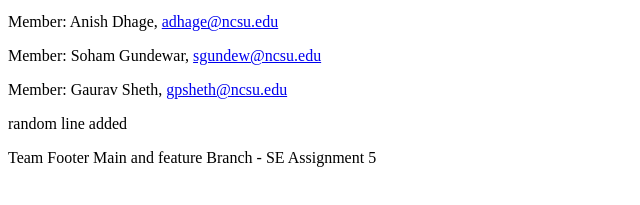
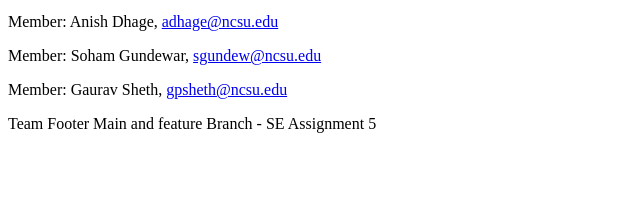
Before and after one commit to NCSU-SE-2024/git-homework, a plain HTML site: page index.html in a window 1280 px wide. Shown: the part 87-292 px from the top of the page, without its empty margins (0-640 px from the left). Drawn offline with Linux system fonts and the light colour scheme.

Commit message:
Revert "Added random new line in index.html"
This reverts commit b51b9d6f700feb28f5aa62114896a1bc03e36f36.

```diff
--- a/index.html
+++ b/index.html
@@ -4,6 +4,5 @@
     <p>Member: Anish Dhage, <a href="adhage@ncsu.edu">adhage@ncsu.edu</a></p>
     <p>Member: Soham Gundewar, <a href="sgundew@ncsu.edu">sgundew@ncsu.edu</a></p>
     <p>Member: Gaurav Sheth, <a href="gpsheth@ncsu.edu">gpsheth@ncsu.edu</a></p>
-    <p>random line added</p>
     <footer>Team Footer Main and feature Branch - SE Assignment 5</footer>
 </body></html>
```
